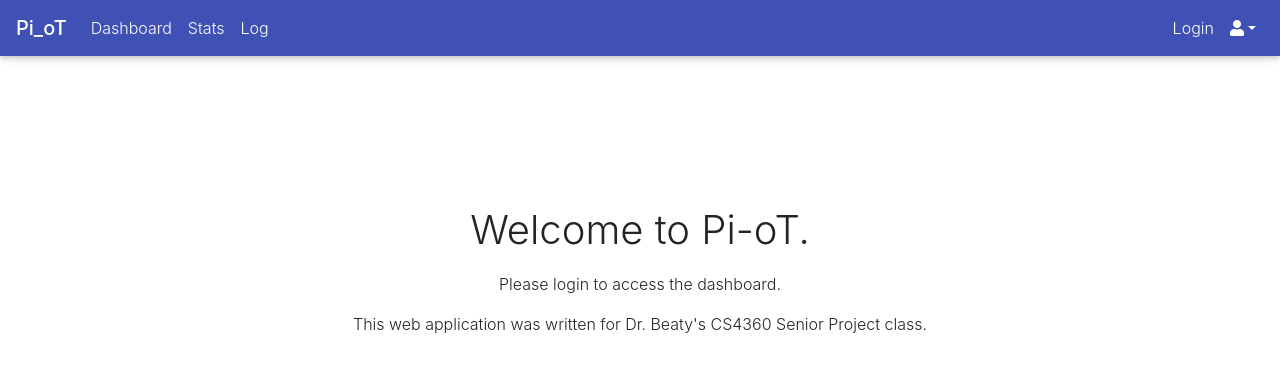
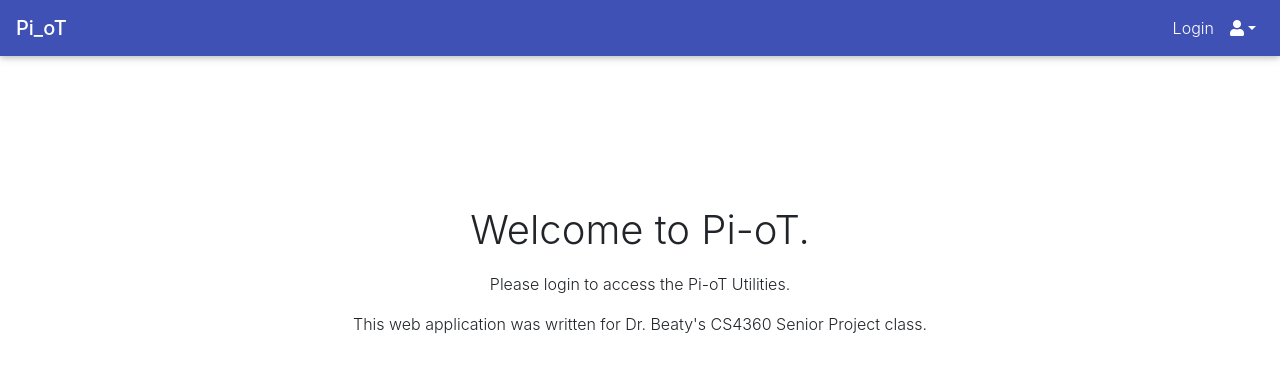
Before and after one commit to Avqtrinh/CS4360-Pi-ot, a React (Create React App) app in the folder WebApp/react-app/: page / in a window 1280 px wide. Shown: the top 372 px of the page. Built offline with nearby package versions, Linux system fonts and the light colour scheme; what aws-amplify would draw is missing.

Commit message:
switching computers

```diff
--- /dev/null
+++ b/WebApp/react-app/src/components/AppliedRoute.js
@@ -0,0 +1,5 @@
+import React from "react";
+import { Route } from "react-router-dom";
+
+export default ({ component: C, props: cProps, ...rest }) =>
+  <Route {...rest} render={props => <C {...props} {...cProps} />} />;
--- a/WebApp/react-app/src/modules/App.js
+++ b/WebApp/react-app/src/modules/App.js
@@ -25,7 +25,7 @@ class App extends Component {
     return (
       <div data-test="app">
         <Navigation />
-        <Routes />
+        <Routes childProps={childProps}/>
       </div>
     );
   }
--- a/WebApp/react-app/src/modules/Home.js
+++ b/WebApp/react-app/src/modules/Home.js
@@ -6,7 +6,7 @@ class Home extends Component {
     return (
       <div className="basic" data-test="home">
         <h1> Welcome to Pi-oT.</h1>
-          <p> Please login to access the dashboard. </p>
+          <p> Please login to access the Pi-oT Utilities. </p>
           <p> This web application was written for Dr. Beaty's CS4360 Senior Project class.</p>
       </div>
     );
--- a/WebApp/react-app/src/modules/Login.js
+++ b/WebApp/react-app/src/modules/Login.js
@@ -28,6 +28,7 @@ class Login extends Component {
     event.preventDefault();
     try {
       await Auth.signIn(this.state.email, this.state.password);
+      this.setProps({usesrHasAuthentcated:true});
       alert('Logged in');
     }
     catch(e) {
--- a/WebApp/react-app/src/modules/Navigation.js
+++ b/WebApp/react-app/src/modules/Navigation.js
@@ -5,7 +5,8 @@ MDBDropdownToggle, MDBDropdownMenu, MDBDropdownItem, MDBIcon } from 'mdbreact';
 class Navigation extends Component {
 
 state = {
-  isOpen: false
+  isOpen: false,
+  visible: 'invisible'
 };
 
 toggleCollapse = () => {
@@ -23,25 +24,25 @@ render() {
         <MDBCollapse id="navbarCollapse3" isOpen={this.state.isOpen} navbar>
           <MDBNavbarNav left>
             <MDBNavItem>
-              <MDBNavLink to="/dashboard">Dashboard</MDBNavLink>
+              <MDBNavLink class = {this.state.visible}  to="/dashboard">Dashboard</MDBNavLink>
             </MDBNavItem>
             <MDBNavItem>
-              <MDBNavLink to="/stats">Stats</MDBNavLink>
+              <MDBNavLink class = {this.state.visible} to="/stats">Stats</MDBNavLink>
             </MDBNavItem>
             <MDBNavItem>
-              <MDBNavLink to="/log">Log</MDBNavLink>
+              <MDBNavLink class = {this.state.visible} to="/log">Log</MDBNavLink>
             </MDBNavItem>
           </MDBNavbarNav>
           <MDBNavbarNav right>
           <MDBNavItem>
               <MDBNavLink to="/login">Login</MDBNavLink>
-            </MDBNavItem>
-            <MDBNavItem>
+          </MDBNavItem>
+          <MDBNavItem>
               <MDBDropdown>
                 <MDBDropdownToggle nav caret>
-                  <MDBIcon icon="user" />
+                  <MDBIcon icon="user"/>
                 </MDBDropdownToggle>
-                <MDBDropdownMenu className="dropdown-default" color="dark" right>
+                <MDBDropdownMenu  className="dropdown-default" color="dark" right>
                   <MDBDropdownItem>Account Details</MDBDropdownItem>
                 </MDBDropdownMenu>
               </MDBDropdown>
@@ -55,3 +56,4 @@ render() {
 }
 
 export default Navigation;
+;
--- a/WebApp/react-app/src/modules/Routes.js
+++ b/WebApp/react-app/src/modules/Routes.js
@@ -6,15 +6,16 @@ import Dashboard from './Dashboard';
 import Stats from './Stats';
 import Log from './Log';
 import Logout from './Logout';
-import Display from './Display'
+import Display from './Display';
+import AppliedRoute from '../components/AppliedRoute';
 
-export default () =>
+export default ({ childProps }) =>
     <Switch>
-        <Route path ="/" exact component={Home} />
-        <Route path="/login" component={Login} />
-        <Route path="/dashboard" component={Dashboard} />
-        <Route path="/stats" component={Stats} />
-        <Route path="/log" component={Log} />
-        <Route path="/logout" component={Logout} />
-        <Route path="/display" component={Display} />
+        <AppliedRoute path ="/" exact component={Home} props={childProps} />
+        <AppliedRoute path="/login" component={Login} props={childProps} />
+        <AppliedRoute path="/dashboard" component={Dashboard} props={childProps} />
+        <AppliedRoute path="/stats" component={Stats} props={childProps} />
+        <AppliedRoute path="/log" component={Log} props={childProps} />
+        <AppliedRoute path="/logout" component={Logout} props={childProps} />
+        <AppliedRoute path="/display" component={Display} props={childProps} />
     </Switch>;
```
